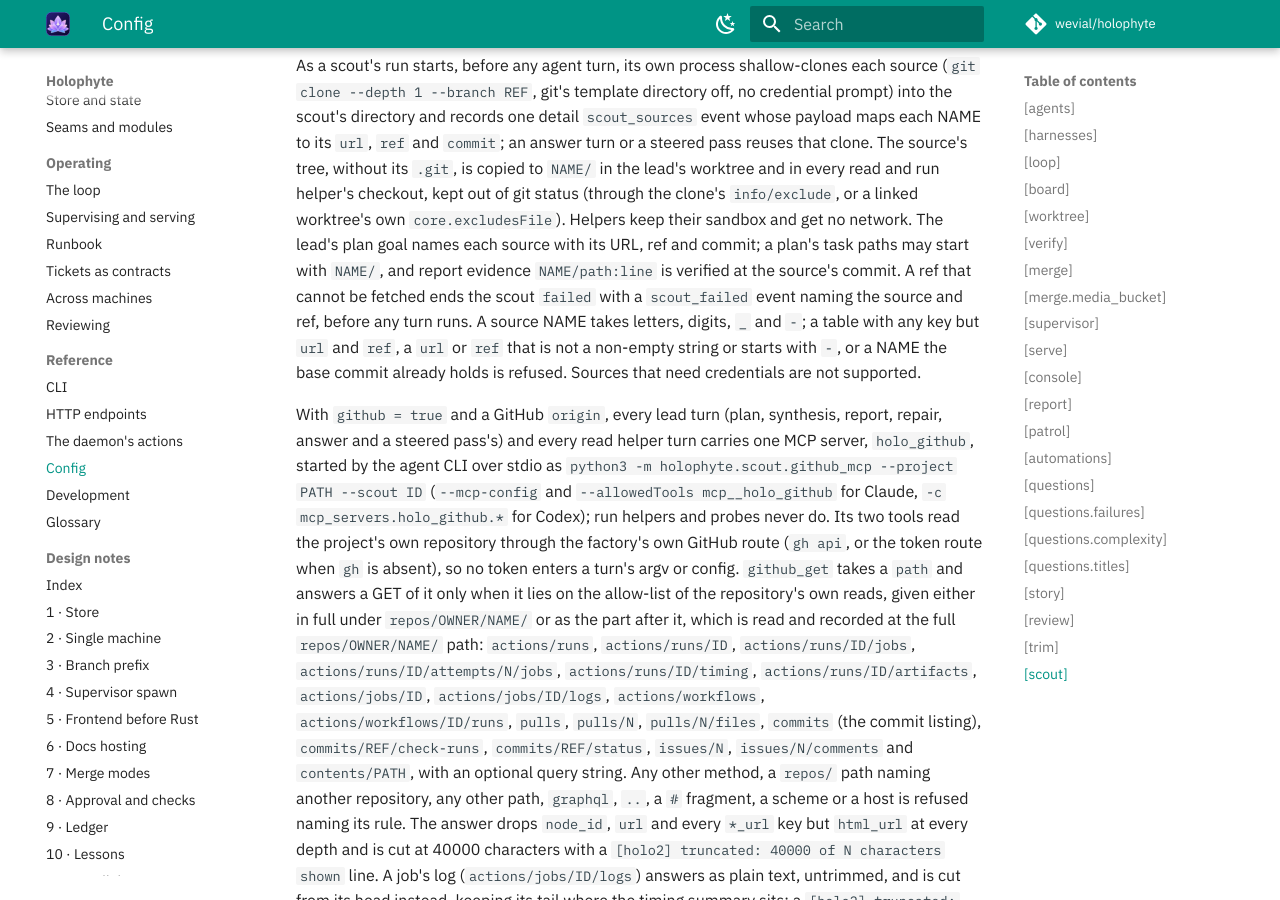
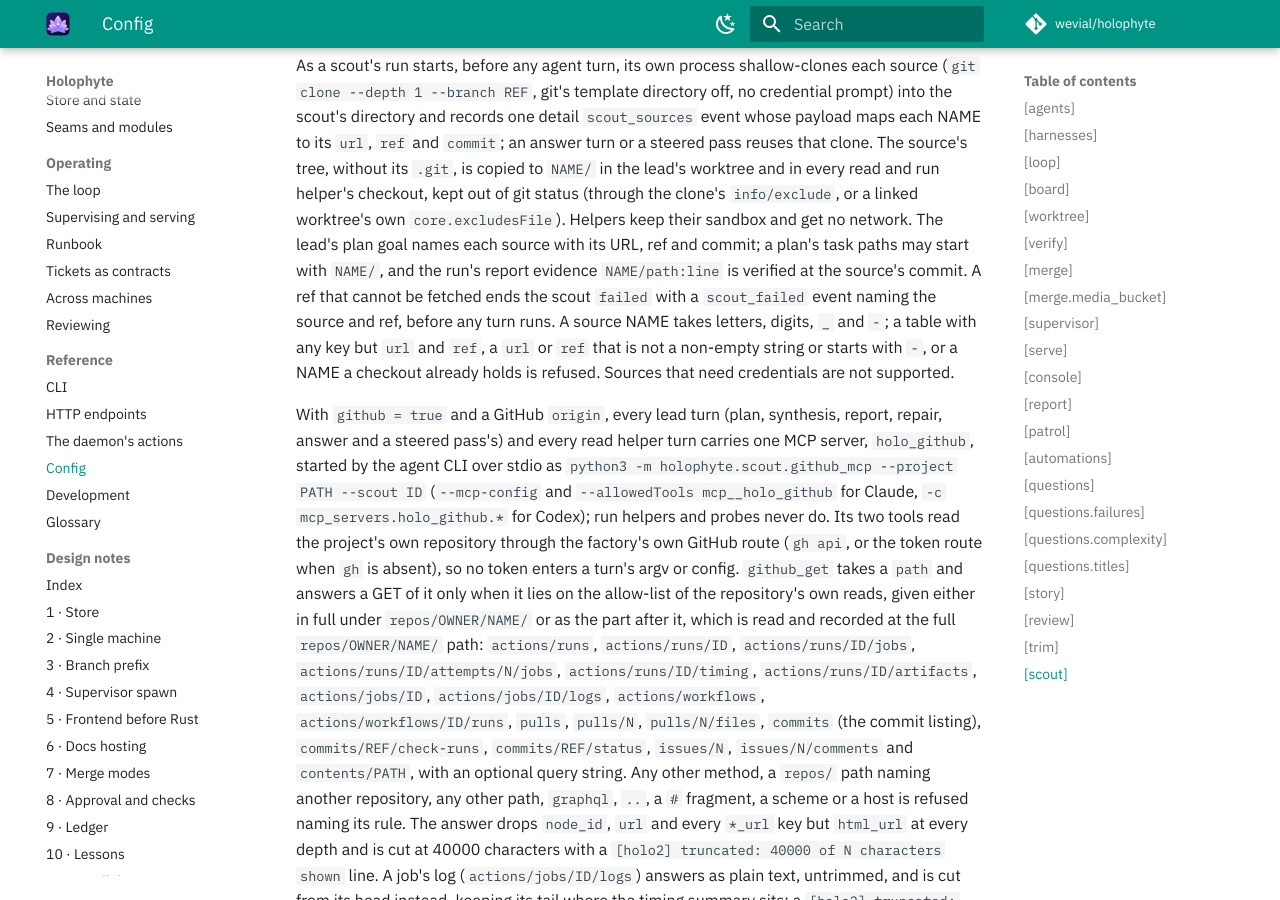
Before and after one commit to wevial/holophyte, an MkDocs documentation site: the page built from docs/config.md, in a window 1280 px wide and 900 px high, scrolled down 59662 px. Built offline with MkDocs 1.6.1 and Material for MkDocs 9.7.7, drawn with Linux system fonts in a browser that asks for light colours; comment, search, counter and statistics services are not loaded.

Commit message:
docs(scout): say which report verifies source evidence (HOLO-658)
ADDRESS: config.md named the base commit for a source NAME clash; the check is on the checkout.
ADDRESS: a stray blank line in test_scout_report.py.
FOLLOW_UP(feature): a steered pass's report resolves NAME/path:line evidence without the scout's sources, and its plan goal does not name them @ holophyte/scout/follow_up.py:145
FOLLOW_UP(feature): an answer or steered pass reuses a cached source clone even when the source's ref changed in config since the run, and clones unrecorded when none is cached @ holophyte/scout/scout_process.py:80
DECLINE: pass the fetched sources into Swarm instead of re-reading them; Swarm built by a steered pass needs them too and follow_up.py is out of scope, so Swarm reads them itself.
DECLINE: a worktree core.excludesFile overrides the global excludes file; lead and read helper worktrees are fresh checkouts with no setup, so nothing else is untracked there.

```diff
--- a/docs/config.md
+++ b/docs/config.md
@@ -2149,12 +2149,12 @@ lead's worktree and in every read and run helper's checkout, kept out of git
 status (through the clone's `info/exclude`, or a linked worktree's own
 `core.excludesFile`). Helpers keep their sandbox and get no network. The
 lead's plan goal names each source with its URL, ref and commit; a plan's
-task paths may start with `NAME/`, and report evidence `NAME/path:line` is
-verified at the source's commit. A ref that cannot be fetched ends the scout
+task paths may start with `NAME/`, and the run's report evidence
+`NAME/path:line` is verified at the source's commit. A ref that cannot be fetched ends the scout
 `failed` with a `scout_failed` event naming the source and ref, before any
 turn runs. A source NAME takes letters, digits, `_` and `-`; a table with
 any key but `url` and `ref`, a `url` or `ref` that is not a non-empty string
-or starts with `-`, or a NAME the base commit already holds is refused.
+or starts with `-`, or a NAME a checkout already holds is refused.
 Sources that need credentials are not supported.
 
 With `github = true` and a GitHub `origin`, every lead turn (plan,
```
Also changed, not shown: 1 other file.
